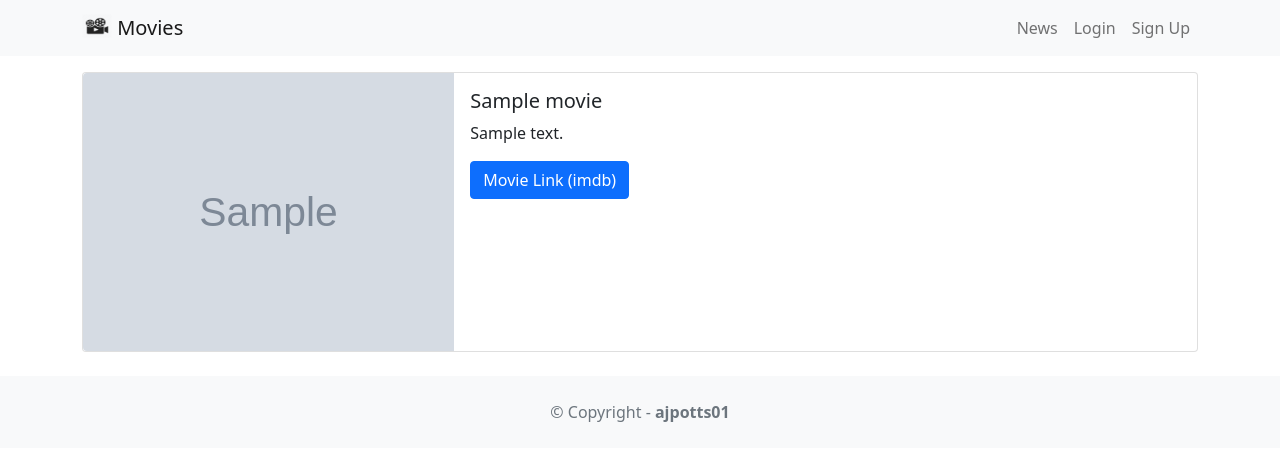
After one commit to ajpotts01/django_moviereviews, a Django app: page /movie/1 in a window 1280 px wide. The commit adds this page. Shown: the top 461 px of the page. Run offline with Django 4.2, Linux system fonts and the light colour scheme; tables that the repository leaves empty hold one stand-in row (values such as "Sample post"); grey boxes marked "Sample" are stand-in pictures.

Commit message:
Detail page + link

```diff
--- /dev/null
+++ b/moviereviewsproject/movie/templates/detail.html
@@ -0,0 +1,23 @@
+{% extends 'base.html' %}
+{% block content %}
+<div class="card mb-3">
+    <div class="row g-0">
+        <div class="col-md-4">
+            <img src="{{ movie.image.url }}" alt="" class="img-fluid rounded-start">
+        </div>
+        <div class="col-md-8">
+            <div class="card-body">
+                <h5 class="card-title">{{ movie.title }}</h5>
+                <p class="card-text">{{ movie.description }}</p>
+                <p class="card-text">
+                    {% if movie.url %}
+                        <a href="{{ movie.url }}" class="btn btn-primary">
+                            Movie Link (imdb)
+                        </a>
+                    {% endif %}
+                </p>
+            </div>
+        </div>
+    </div>
+</div>
+{% endblock content %}
--- a/moviereviewsproject/movie/templates/home.html
+++ b/moviereviewsproject/movie/templates/home.html
@@ -14,7 +14,9 @@
             <div class="card">
                 <img src="{{ movie.image.url }}" alt="{{ movie.title }} poster" class="card-img-top" />
                 <div class="card-body">
-                    <h5 class="card-title fw-bold">{{ movie.title }}</h5>
+                    <a href="{% url 'detail' movie.id %}">
+                        <h5 class="card-title fw-bold">{{ movie.title }}</h5>
+                    </a>
                     <p class="card-text">{{ movie.description }}</p>
                     {% if movie.url %}
                     <a href="{{ movie.url }}" class="btn btn-primary">Movie Link (imdb)</a>
--- /dev/null
+++ b/moviereviewsproject/movie/urls.py
@@ -0,0 +1,6 @@
+from django.urls import path
+from . import views
+
+urlpatterns = [
+    path('<int:movie_id>', views.detail, name='detail')
+]
--- a/moviereviewsproject/movie/views.py
+++ b/moviereviewsproject/movie/views.py
@@ -1,4 +1,4 @@
-from django.shortcuts import render
+from django.shortcuts import render, get_object_or_404
 from django.http import HttpResponse, HttpRequest
 from django.db.models.query import QuerySet
 
@@ -32,3 +32,9 @@ def signup(request: HttpRequest):
     return render(request, 'signup.html', {
         'email': email
     })
+
+def detail(request: HttpRequest, movie_id: int):
+    movie = get_object_or_404(Movie, pk=movie_id)
+    return render(request, 'detail.html', {
+        'movie': movie
+    })
--- a/moviereviewsproject/moviereviews/urls.py
+++ b/moviereviewsproject/moviereviews/urls.py
@@ -27,7 +27,8 @@ urlpatterns = [
     path('', movieViews.home, name='home'),
     path('about/', movieViews.about),
     path('signup/', movieViews.signup, name='signup'),
-    path('news/', include('news.urls'))
+    path('news/', include('news.urls')),
+    path('movie/', include('movie.urls'))
 ]
 
 # .append would be the preferred approach here, but it doesn't work for some reason?
```
